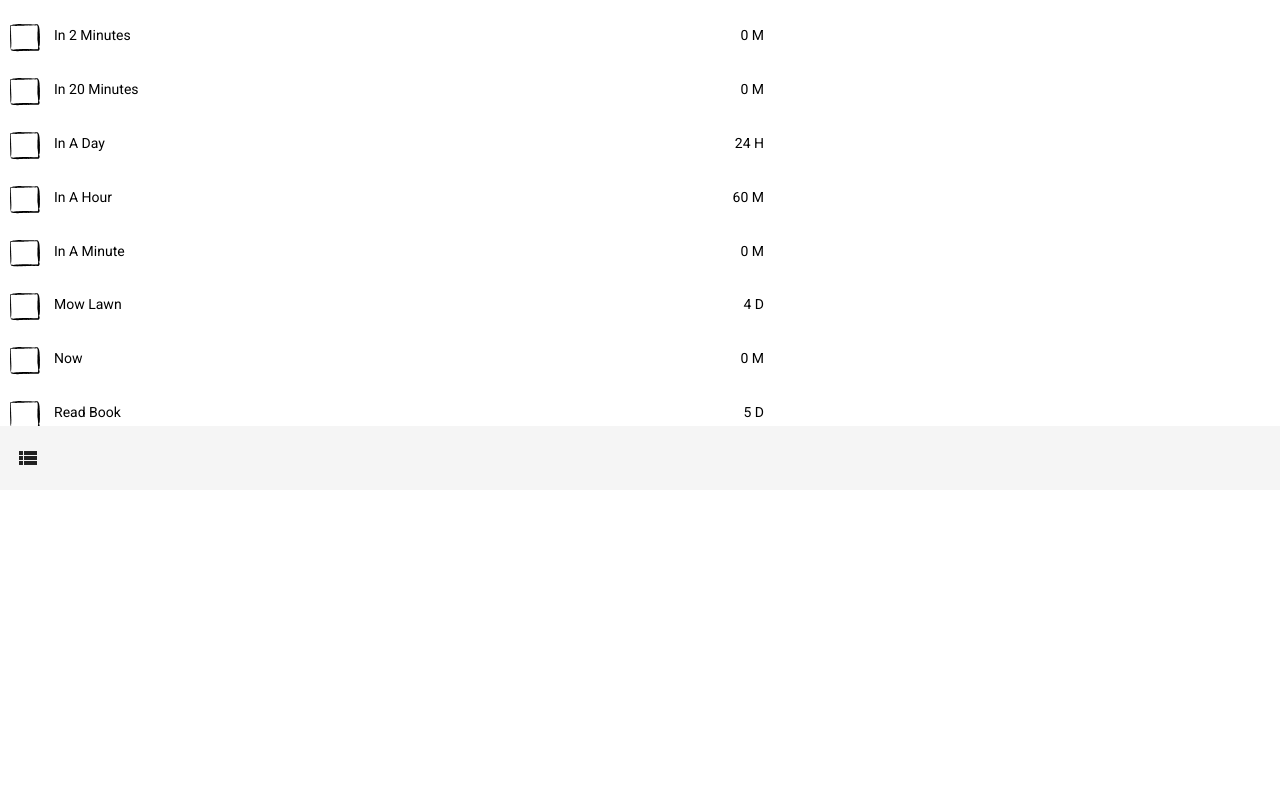
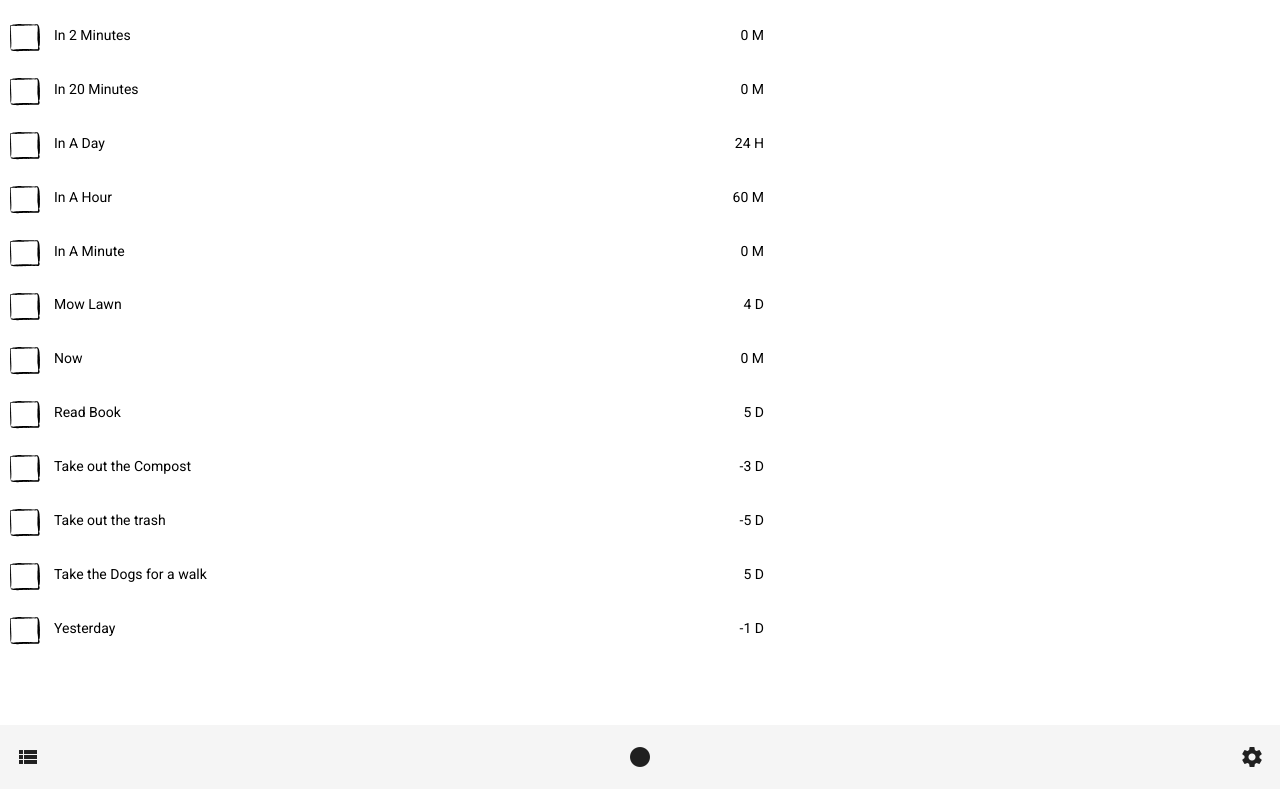
Before and after one commit to corybrighton/PDYG, an Angular app: page /task-list in a window 1280 px wide. Shown: the part 310-1099 px from the top of the page. Before the commit the page ends 800 px from the top, so only its background shows below. Built offline with nearby package versions, Linux system fonts and the light colour scheme.

Commit message:
Toolbar on all pages save home

```diff
--- a/src/app/Task/task-list/task-list.component.html
+++ b/src/app/Task/task-list/task-list.component.html
@@ -1,7 +1,4 @@
 <div class="container">
-  <!-- <mat-toolbar class="tool-bar">
-    <mat-icon>settings</mat-icon>
-  </mat-toolbar> -->
   <div class="list-container" *ngFor="let task of mockList | keyvalue">
     <div class="list-item-date">
       <div class="list-item">
@@ -17,5 +14,4 @@
       <p> {{getTimeLeft(task.value)}} </p>
     </div>
   </div>
-  <app-pdyg-toolbar></app-pdyg-toolbar>
 </div>
--- a/src/app/Task/task-planning/task-planning.component.html
+++ b/src/app/Task/task-planning/task-planning.component.html
@@ -1,28 +1,3 @@
-<mat-drawer-container class="drawer-container" hasBackdrop autosize *ngIf="taskLoaded | async">
-
-
-  <!-- Settings Header Hiden in Drawer -->
-  <mat-drawer class="drawer" #drawer mode="over">
-
-    <!-- Postpone -->
-    <div (click)="postponeTask()" class="pointer">
-      <!-- TODO POSTPONE ITEM -->
-      <!-- TODO SHOW OPTIONS TO POSTPONE -->
-      <mat-icon>update</mat-icon>
-      Postpone
-    </div>
-
-    <!-- Delete -->
-    <div (click)="deleteThisTask()" class="delete-container pointer">
-      <!-- TODO SEND ITEM TO DELETED LIST -->
-      <!-- TODO CONFIRM DELETION -->
-      <mat-icon class="delete-icon">delete</mat-icon>
-      <p class="delete-text"> Delete </p>
-    </div>
-  </mat-drawer>
-
-  <mat-drawer-content>
-
 <div class="container">
 
   <!-- Privious Task -->
@@ -38,17 +13,3 @@
     <mat-icon (click)="goToNextTask()">chevron_right</mat-icon>
   </div>
 </div>
-
-
-    <!-- Tool Bar -->
-    <app-pdyg-toolbar></app-pdyg-toolbar>
-    <!-- <mat-toolbar class="tool-bar"> -->
-      <!-- Settings -->
-      <!-- <mat-icon class="pointer" (click)="drawer.toggle()">settings</mat-icon> -->
-      <!-- Go to list -->
-      <!-- <mat-icon class="pointer" [routerLink]="['/task-list']">view_list</mat-icon> -->
-    <!-- </mat-toolbar> -->
-
-  </mat-drawer-content>
-
-</mat-drawer-container>
--- a/src/app/app.component.html
+++ b/src/app/app.component.html
@@ -1 +1,4 @@
-<router-outlet></router-outlet>
+<div>
+  <router-outlet class="router"></router-outlet>
+  <app-pdyg-toolbar></app-pdyg-toolbar>
+</div>
--- a/src/app/materails.module.ts
+++ b/src/app/materails.module.ts
@@ -3,15 +3,13 @@ import { CommonModule } from '@angular/common';
 import { MatTabsModule } from '@angular/material/tabs';
 import { MatIconModule } from '@angular/material/icon';
 import { MatSliderModule } from '@angular/material/slider';
-import { MatSidenavModule } from '@angular/material/sidenav';
 import { MatToolbarModule } from '@angular/material/toolbar';
 import { MatInputModule } from '@angular/material/input';
 import { MatDatepickerModule } from '@angular/material/datepicker';
 import { MatNativeDateModule } from '@angular/material/core';
 
 const materialModules = [
-  MatTabsModule, MatIconModule, MatSliderModule, MatSidenavModule,
-  MatToolbarModule, MatInputModule, MatDatepickerModule, MatNativeDateModule
+  MatTabsModule, MatIconModule, MatSliderModule, MatToolbarModule, MatInputModule, MatDatepickerModule, MatNativeDateModule
 ];
 
 
--- a/src/app/pdyg-toolbar/pdyg-toolbar.component.html
+++ b/src/app/pdyg-toolbar/pdyg-toolbar.component.html
@@ -1,6 +1,9 @@
-<p>pdyg-toolbar works!</p>
     <!-- Tool Bar -->
-    <mat-toolbar class="tool-bar">
+    <mat-toolbar *ngIf="router.url != '/'"  class="tool-bar">
       <!-- Go to list -->
       <mat-icon class="pointer" [routerLink]="['/task-list']">view_list</mat-icon>
+      <!-- Go to Home -->
+      <mat-icon class="pointer" [routerLink]="['/']">circle</mat-icon>
+      <!-- Go to Settings -->
+      <mat-icon class="pointer" [routerLink]="['/settings']">settings</mat-icon>
     </mat-toolbar>
--- a/src/app/pdyg-toolbar/pdyg-toolbar.component.ts
+++ b/src/app/pdyg-toolbar/pdyg-toolbar.component.ts
@@ -1,3 +1,4 @@
+import { Router } from '@angular/router';
 import { Component, OnInit } from '@angular/core';
 
 @Component({
@@ -7,7 +8,7 @@ import { Component, OnInit } from '@angular/core';
 })
 export class PdygToolbarComponent implements OnInit {
 
-  constructor() { }
+  constructor(public router: Router) { }
 
   ngOnInit(): void {
   }
--- a/src/app/spiritual-goals/spiritual-goals.component.html
+++ b/src/app/spiritual-goals/spiritual-goals.component.html
@@ -1,4 +1 @@
-<mat-tab-group headerPosition="below">
-  <mat-tab label="First"> Content 1 </mat-tab>
-
-</mat-tab-group>
+<p>Spiritual goals component working</p>
--- a/src/assets/style.scss
+++ b/src/assets/style.scss
@@ -1,11 +1,4 @@
-mat-tab-group {
-  height: 100%;
-}
-
 .tool-bar {
-  position: fixed;
-  bottom: 0;
-  display: flex;
   justify-content: space-between;
 }
 
```
Also changed, not shown: src/app/app.component.scss (line endings or trailing spaces). Lines whose indentation alone changed are shown as unchanged.
